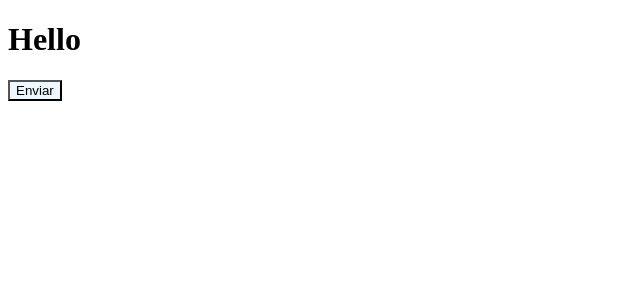
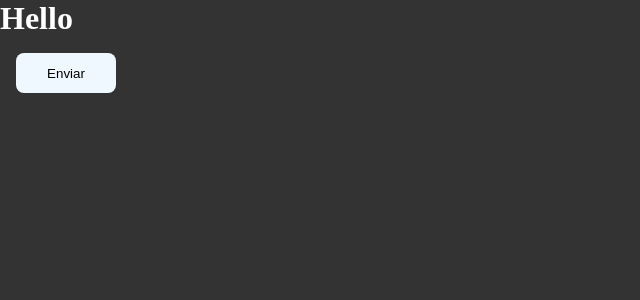
Before and after one commit to matheus-il/ignite-timer, a React (Vite) app: page / in a window 1280 px wide. Shown: the top 300 px of the page, without its empty margins (0-640 px from the left). Built offline with nearby package versions, Linux system fonts and the light colour scheme.

Commit message:
Aplicado estilos globais

```diff
--- a/src/App.tsx
+++ b/src/App.tsx
@@ -1,6 +1,8 @@
 import { ThemeProvider } from "styled-components";
 import { Button } from "./component/Button/Button";
-import { defaultTheme } from "./themes/default";
+
+import { defaultTheme } from "./styles/themes/default";
+import { GlobalStyle } from "./styles/global";
 
 export function App() {
 
@@ -8,6 +10,8 @@ export function App() {
     <ThemeProvider theme={defaultTheme}>
       <h1>Hello</h1>
       <Button />
+
+      <GlobalStyle />
     </ThemeProvider>
   )
 }
--- a/src/component/Button/styles.ts
+++ b/src/component/Button/styles.ts
@@ -6,6 +6,11 @@ interface ButtonContainerProps {
 
 export const ButtonContainer = styled.button<ButtonContainerProps>`
     background-color: aliceblue;
+    border-radius: 8px;
+    margin: 1rem;
+    height: 40px;
+    width: 100px;
+    border: none;
 
     ${props => props.theme.color}
 `
--- /dev/null
+++ b/src/styles/global.ts
@@ -0,0 +1,14 @@
+import { createGlobalStyle } from "styled-components";
+
+export const GlobalStyle = createGlobalStyle`
+    * {
+        margin: 0;
+        padding: 0;
+        box-sizing: border-box;
+    }
+
+    body {
+        background-color: #333;
+        color: #fff;
+    }
+`
```
Also changed, not shown: src/styles/themes/default.ts (renamed from src/themes/default.ts).
